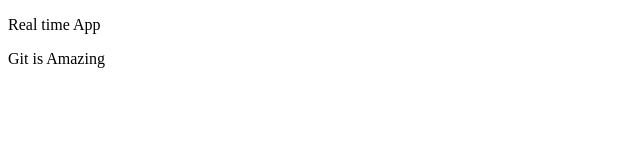
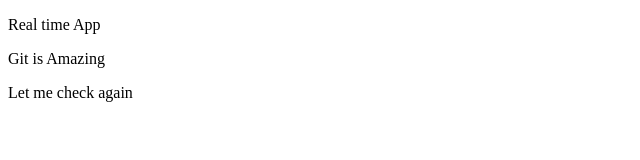
Before and after one commit to Tamanna-lnweb/Demo, a plain HTML site: page index.html in a window 1280 px wide. Shown: the whole page, without its empty margins (0-640 px from the left). Drawn offline with Linux system fonts and the light colour scheme.

Commit message:
let me check again

```diff
--- a/index.html
+++ b/index.html
@@ -7,5 +7,6 @@
 <body>
 	<p>Real time App</p>
 	<p>Git is Amazing</p>
+	<p>Let me check again</p>
 </body>
 </html>
```
